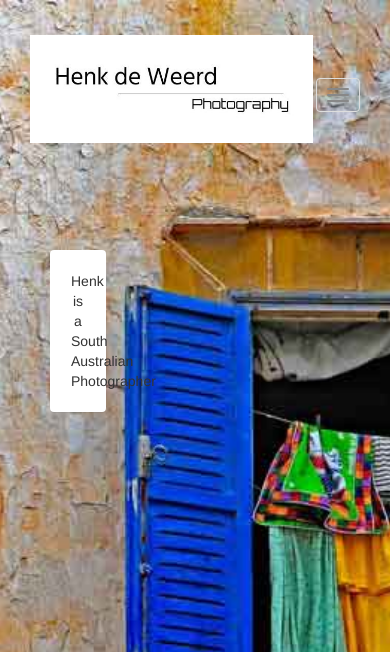
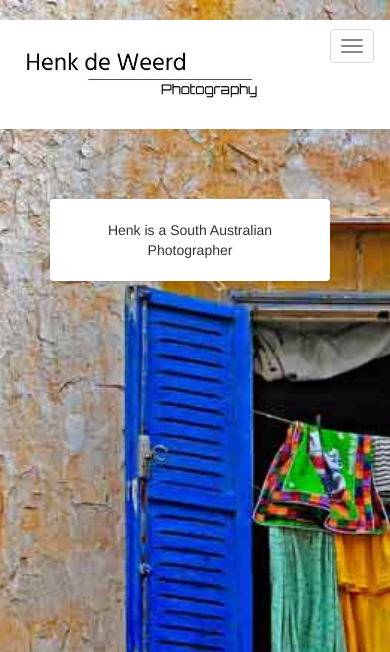
Before and after one commit to blueag8/Photography_Website, a Django app: page /about/ in a window 390 px wide. Shown: the top 652 px of the page. Run offline with Django 3.2, Linux system fonts and the light colour scheme; some libraries are stand-ins or nearby versions.

Commit message:
updates to fix bugs

```diff
--- a/checkout/forms.py
+++ b/checkout/forms.py
@@ -18,5 +18,5 @@ class OrderForm(forms.ModelForm):
                 model = Order
                 fields = (
                    'full_name', 'email_address', 'phone_number', 'country', 'postcode',
-                   'town_or_city', 'street_address1', 'street_address2',
+                   'town_or_city', 'street_address1',
         )
--- a/home/templates/about.html
+++ b/home/templates/about.html
@@ -8,7 +8,7 @@
    background-image: url("{% static "img/Windows-to-the-World-Morocco.jpg" %}");
    }
 </style>
-{% endblock %}
+
 <div class="about">
 <div class="panel panel-default">
   <div class="panel-body">Henk is a South Australian Photographer
@@ -17,5 +17,5 @@
 </div>
 
 
-
 {% endblock %}
+{% endblock %}
--- a/static/css/style.css
+++ b/static/css/style.css
@@ -1,18 +1,11 @@
 li {
 list-style: none;
 }
-.navbar.navbar-default {
-background-color: transparent;
-border: none;
-height: 8em;
-font-weight: 400;
-font-size: 20px;
-}
-.navbar-default .navbar-nav>li>a {
-color: #fff;
-}
-img.logo {
-height: 6em;
+
+.navbar-default {
+    text-align: center;
+    background-color: transparent;
+    border-color:transparent;
 }
 
 a {
@@ -97,6 +90,11 @@ caption p {
   background-color:white;
 
 }
+#logo {
+
+    width: 20em;
+}
+
 
 .closebtn {
   margin-left: 15px;
@@ -109,6 +107,28 @@ caption p {
   transition: 0.3s;
 }
 
+.navbar-default .navbar-nav>li>a {
+    color: #f5f5f5;
+    font-size: 18px;
+}
 .closebtn:hover {
   color: black;
 }
+
+@media (max-width: 768px){
+
+.navbar-default {
+    text-align: center;
+    background-color: white;
+    border-color: transparent;
+}
+.navbar-default .navbar-nav>li>a {
+    color: black;
+    font-size: 18px;
+}
+
+.panel-default {
+    width: 20em;
+    border-color: transparent;
+}
+}
--- a/templates/base.html
+++ b/templates/base.html
@@ -21,22 +21,19 @@
     <h1>{% block page_heading %}{% endblock %}</h1>
 
    <nav class="navbar navbar-default">
-        <div class="container-fluid">
-            <div class="row">
-                <div class="col-xs-12">
-              <a class="navbar-brand" href="{% url 'index' %}"><img class="logo" src="/static/img/Henk_Photography.jpg"></img></a>
-
-                </a>
-
+        <div class="container">
+            <div class="navbar-header">
                 <button type="button" class="navbar-toggle collapsed" data-toggle="collapse" data-target="#navbar">
                     <span class="sr-only">Toggle navigation</span>
                     <span class="icon-bar"></span>
                     <span class="icon-bar"></span>
                     <span class="icon-bar"></span>
                 </button>
+
+                      <a href="{% url 'index' %}"><img class="img-responsive" id="logo" src="/static/img/Henk_Photography.jpg"></img></a>
             </div>
 
-            <div class="collapse navbar-collapse" id="navbar">
+            <div id="navbar" class="navbar-collapse collapse">
                 <ul class="nav navbar-nav navbar-right">
                    <!-- Navbar content -->
 
@@ -62,11 +59,11 @@
            {% if product_count > 0 %}
            <label class="badge badge-warning">{{product_count}}</label>
            {% endif %}
-           </a>
-           </li>
+                     </a>
+                    </li>
                 </ul>
             </div>
-       </div>
+        </div>
     </nav>
        {% if messages %}
     <div class="alert">
```
Also changed, not shown: checkout/models.py (+4 -6 lines), checkout/migrations/0002_auto_20191211_0317.py (added), db.sqlite3.
